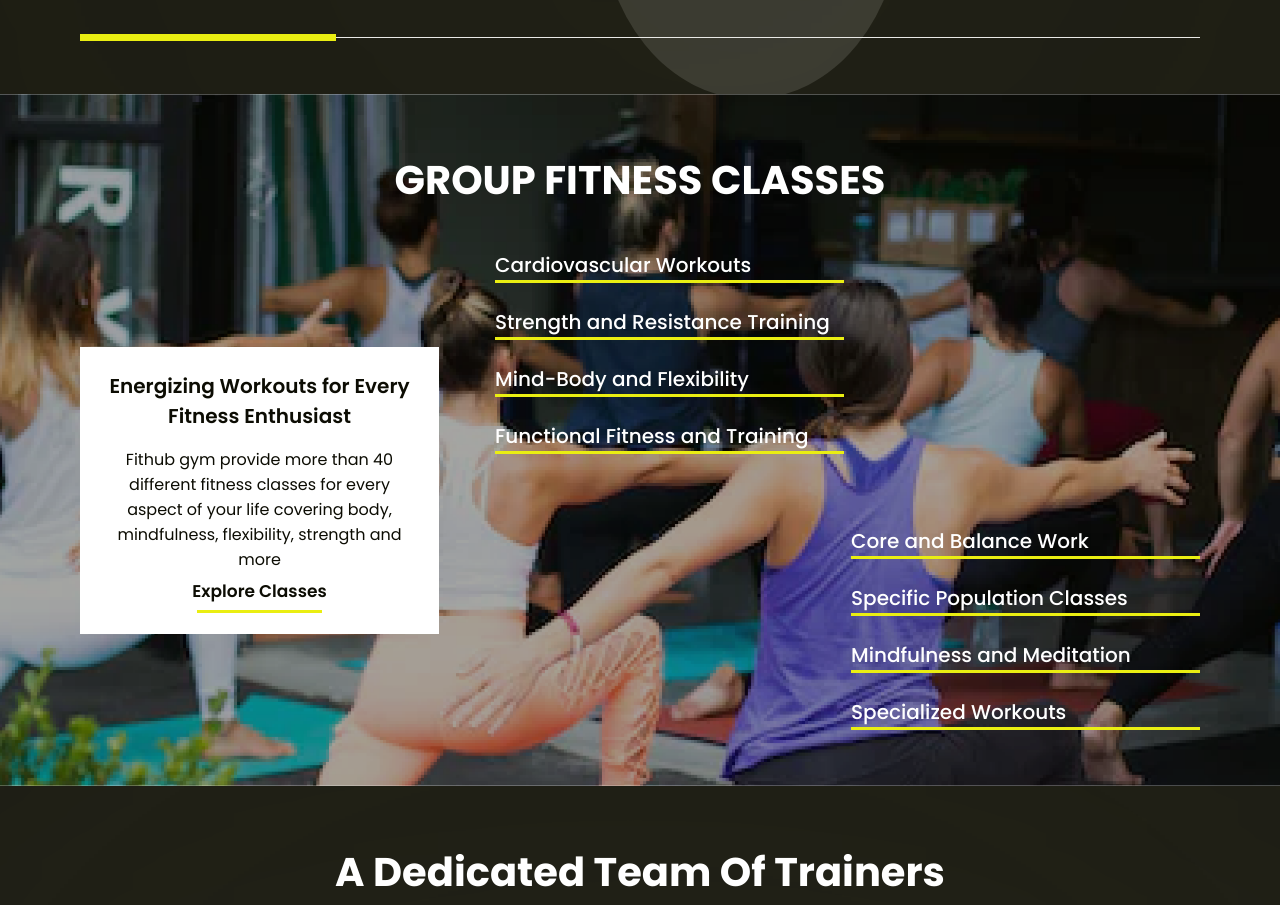
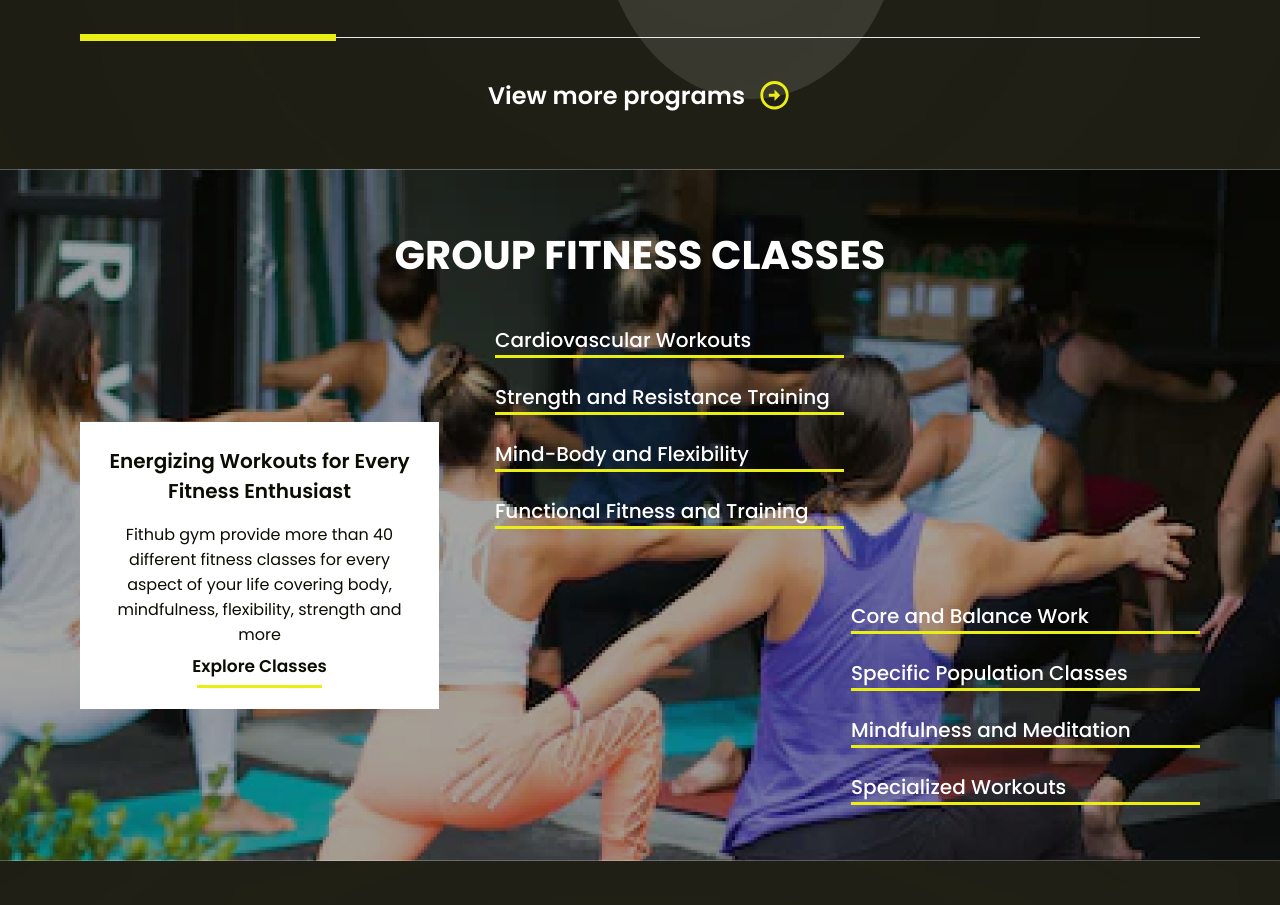
Before and after one commit to pushkar707/fithub-gym, a plain HTML site: page index.html in a window 1280 px wide. Shown: the part 1212-2117 px from the top of the page. Drawn offline with Linux system fonts and the light colour scheme.

Commit message:
Programs CTA added

```diff
--- a/index.css
+++ b/index.css
@@ -1084,6 +1084,7 @@
   flex-shrink: 0;
 }
 .events-page-link {
+  margin: auto;
   text-decoration: none;
   display: flex;
   flex-direction: row;
@@ -1092,6 +1093,7 @@
   gap: var(--gap-xs);
   font-size: var(--font-size-5xl);
   color: inherit;
+  z-index: 2;
 }
 .events {
   align-self: stretch;
--- a/index.html
+++ b/index.html
@@ -168,6 +168,14 @@
           <div class="programs-scroller-child"></div>
           <div class="programs-scroller-item"></div>
         </div>
+        <a class="events-page-link">
+          <div class="our-programs">View more programs</div>
+          <img
+            class="events-page-btn-icon"
+            alt=""
+            src="./public/eventspagebtn.svg"
+          />
+        </a>
         <div class="background">
           <div class="background-child"></div>
           <div class="background-item"></div>
@@ -337,24 +345,6 @@
               </div>
             </div>
           </a>
-          <!--
-          <a class="trainer1">
-            <div class="trainer-img1">
-              <div class="bg-img4">
-                <div class="bg"></div>
-                <div class="click-for-more">Click for more info</div>
-              </div>
-              <div class="img-frame3">
-                <img class="img-icon4" alt="" src="./public/img@2x.png" />
-              </div>
-            </div>
-            <div class="trainer-description1">
-              <div class="our-programs">Michael Johnson</div>
-              <div class="trainer-specialisation2">
-                Nutritionist and Health Coach
-              </div>
-            </div>
-          </a> -->
         </div>
         <div class="background1">
           <div class="ellipse-div"></div>
```
